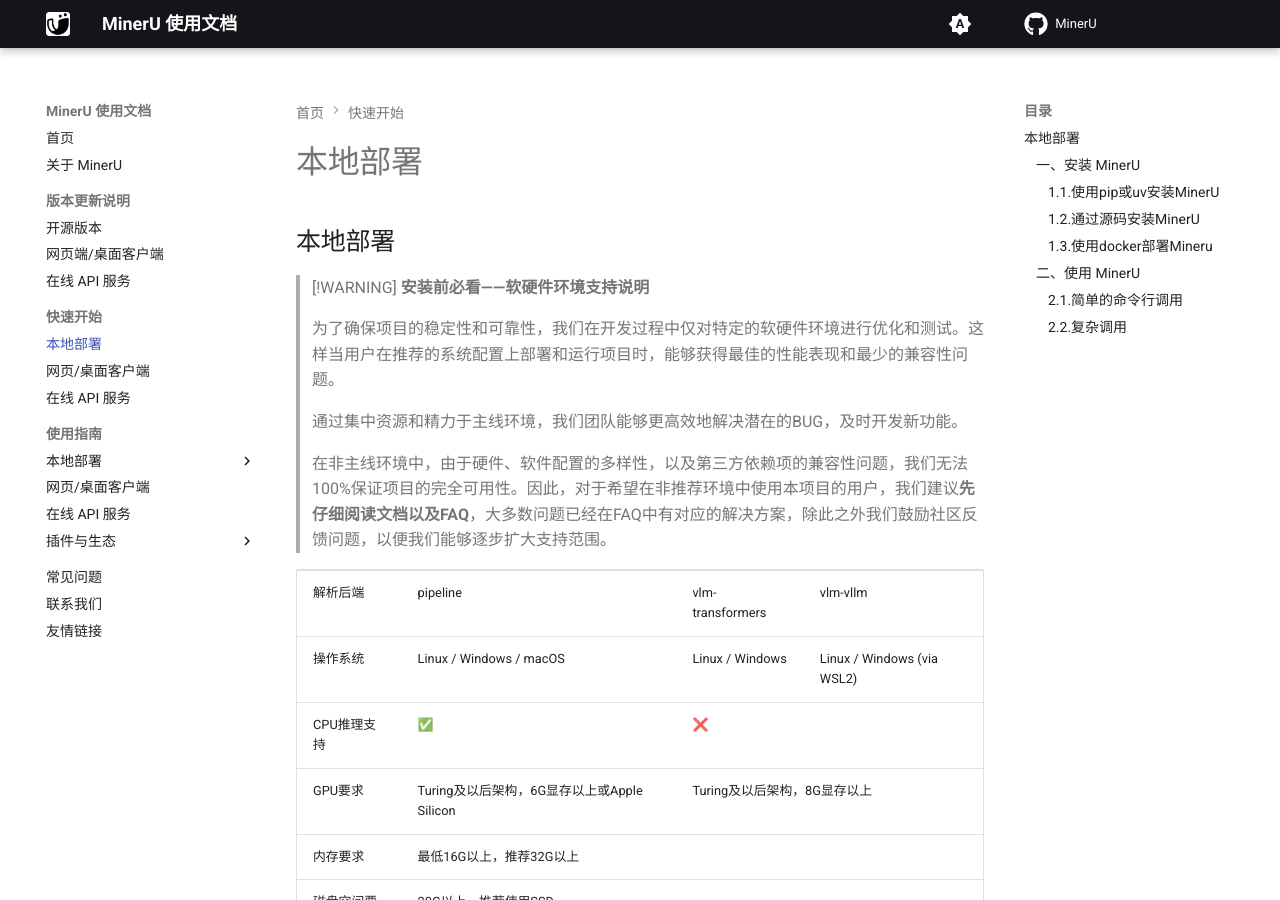
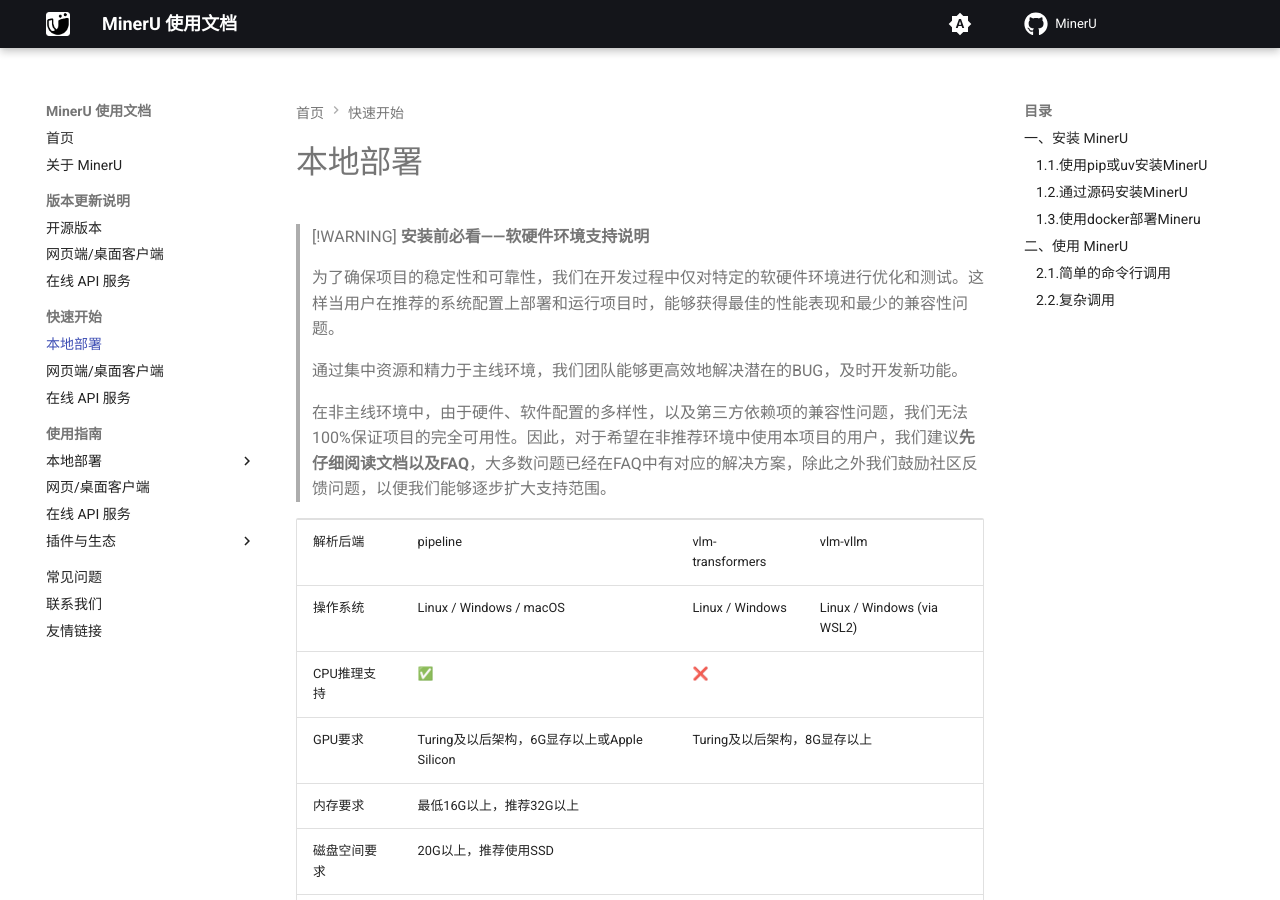
Before and after one commit to nanhongchuan/MinerU_Docs, an MkDocs documentation site: the page built from zh/quick-start/local-deployment.md, in a window 1280 px wide and 900 px high. Built offline with MkDocs 1.6.1 and Material for MkDocs 9.7.7, drawn with Linux system fonts in a browser that asks for light colours; comment, search, counter and statistics services are not loaded.

Commit message:
更新文档内容和配置

```diff
--- a/mkdocs.yml
+++ b/mkdocs.yml
@@ -83,7 +83,7 @@
     - '在线 API 服务': 'release-notes/api-service.md'
   - '快速开始':
     - '本地部署': 'quick-start/local-deployment.md'
-    - '网页/桌面客户端': 'quick-start/web-client.md'
+    - '网页端/桌面客户端': 'quick-start/web-client.md'
     - '在线 API 服务': 'quick-start/api-service.md'
   - '使用指南':
     - '本地部署':
--- a/zh/quick-start/local-deployment.md
+++ b/zh/quick-start/local-deployment.md
@@ -1,4 +1,3 @@
-## 本地部署
 
 > [!WARNING]
 > **安装前必看——软硬件环境支持说明**
```
Also changed, not shown: zh/quick-start/web-client.md (+1 -1 lines).
